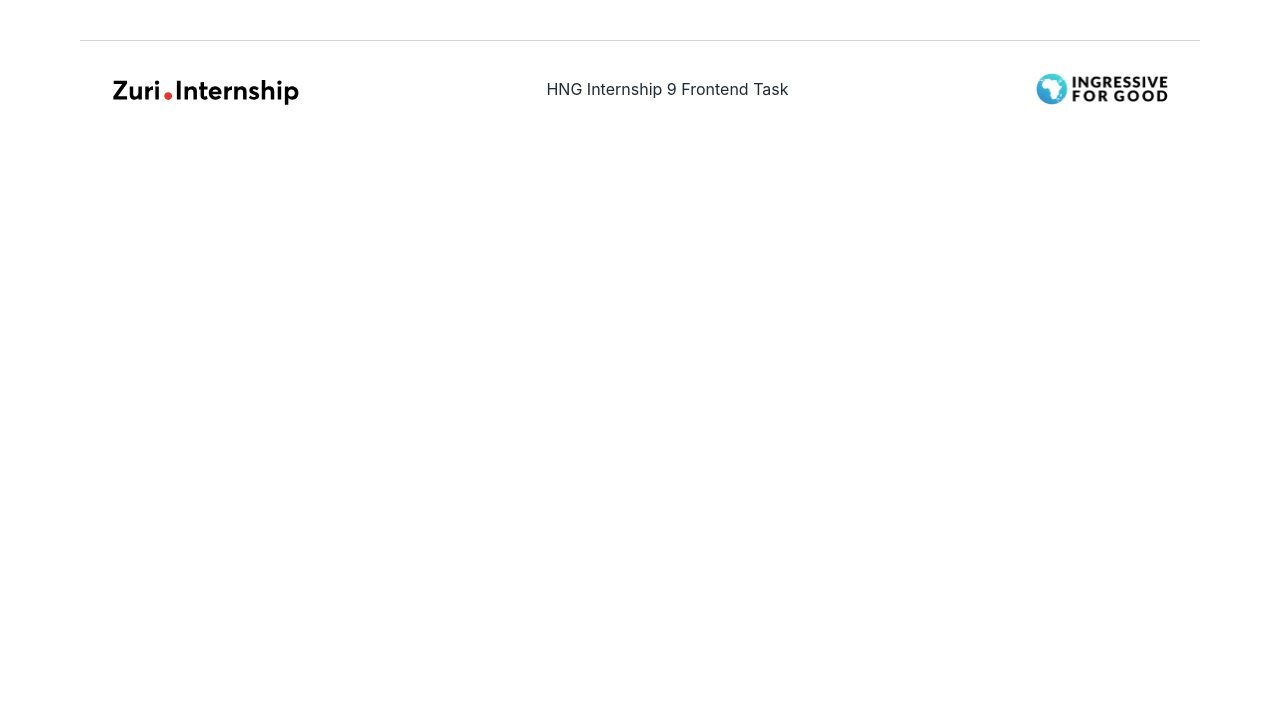
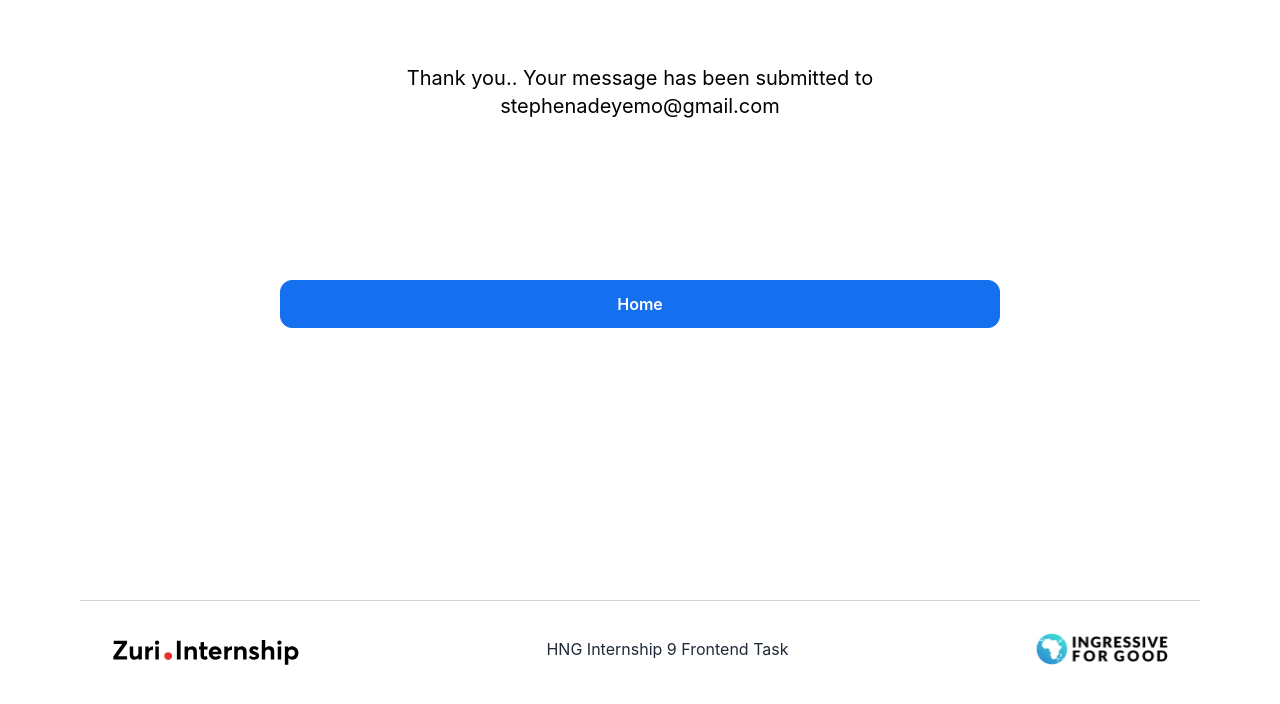
Before and after one commit to stivex001/hng9_linktree, a React (Create React App) app: page /thankyou in a window 1280 px wide. Shown: the top 704 px of the page. Built offline with nearby package versions, Linux system fonts and the light colour scheme.

Commit message:
feat: added a thank you page after submition

```diff
--- a/src/App.js
+++ b/src/App.js
@@ -4,6 +4,7 @@ import Footer from "./components/Footer/Footer";
 import Contact from "./pages/Contact";
 import "./index.css";
 import Home from "./pages/Home";
+import ThankYou from "./pages/ThankYou";
 
 function App() {
   return (
@@ -11,6 +12,7 @@ function App() {
       <Routes>
         <Route path="/" element={<Home />} />
         <Route path="/contact" element={<Contact />} />
+        <Route path="/thankyou" element={<ThankYou />} />
       </Routes>
       <Footer />
     </>
--- a/src/pages/Contact.jsx
+++ b/src/pages/Contact.jsx
@@ -1,6 +1,9 @@
 import { useForm } from "react-hook-form";
 import { yupResolver } from "@hookform/resolvers/yup";
 import * as yup from "yup";
+import { useNavigate } from "react-router-dom";
+
+
 
 const schema = yup.object().shape({
   firstName: yup.string().required("Please input your firstname"),
@@ -9,12 +12,24 @@ const schema = yup.object().shape({
   message: yup.string().required("Kindly enter your message"),
 });
 
+
 const Contact = () => {
-  const { register, handleSubmit, formState: {errors} } = useForm({
+  const {
+    register,
+    handleSubmit,
+    formState: { errors },
+  } = useForm({
     resolver: yupResolver(schema),
   });
 
-  const submitForm = (data) => console.log(data);
+  const navigate = useNavigate()
+
+  const submitForm = (data) => {
+    navigate('/thankyou', data)
+  }
+
+
+
 
   return (
     <div className="contact-wrapper">
@@ -34,51 +49,59 @@ const Contact = () => {
               <label>First name</label>
               <input
                 name="firstName"
-                {...register("firstName", {required: true})}
+                {...register("firstName", { required: true })}
                 type="text"
                 id="first_name"
                 placeholder="Enter your first name"
                 className="outline-none"
               />
-              <p className="text-red-500 text-sm font-semibold">{errors.firstName?.message}</p>
+              <p className="text-red-500 text-sm font-semibold">
+                {errors.firstName?.message}
+              </p>
             </div>
             <div className="flex flex-col mb-9 md:w-full">
               <label>Last name</label>
               <input
                 name="lastName"
-                {...register("lastName", {required: true})}
+                {...register("lastName", { required: true })}
                 type="text"
                 id="last_name"
                 placeholder="Enter your last name"
                 className="outline-none"
               />
-              <p className="text-red-500 text-sm font-semibold">{errors.lastName?.message}</p>
+              <p className="text-red-500 text-sm font-semibold">
+                {errors.lastName?.message}
+              </p>
             </div>
           </div>
           <div className="flex flex-col mb-9">
             <label>Email</label>
             <input
               name="email"
-            {...register("email", {required: true})}
+              {...register("email", { required: true })}
               type="email"
               id="email"
               placeholder="yourname@gmail.com"
               className="outline-none"
             />
-            <p className="text-red-500 text-sm font-semibold">{errors.email?.message}</p>
+            <p className="text-red-500 text-sm font-semibold">
+              {errors.email?.message}
+            </p>
           </div>
           <div className="flex flex-col mb-9">
             <label className="text-sm font-medium">Message</label>
             <textarea
               name="message"
-              {...register("message", {required: true})}
+              {...register("message", { required: true })}
               id="message"
               cols="30"
               rows="10"
               placeholder="Send me a message and I'll reply you as soon as possible..."
               className="outline-none"
             ></textarea>
-            <p className="text-red-500 text-sm font-semibold">{errors.message?.message}</p>
+            <p className="text-red-500 text-sm font-semibold">
+              {errors.message?.message}
+            </p>
           </div>
           <div className="mb-9 flex items-start justify-center">
             <input
--- /dev/null
+++ b/src/pages/ThankYou.jsx
@@ -0,0 +1,26 @@
+import React from "react";
+import { Link } from "react-router-dom";
+
+const ThankYou = () => {
+  return (
+    <div className="container h-[70vh] max-w-2xxl">
+      <div className="mx-auto flex items-center justify-center flex-col pt-16 text-center ">
+        <p className="text-xl font-smeibold md:mx-auto ">
+          Thank you.. Your message has been submitted to
+          stephenadeyemo@gmail.com
+        </p>
+      </div>
+      <Link to="/">
+        <button
+          className="bg-blue-750 border border-blue-750 font-semibold text-base h-12 w-full text-white rounded-xl mt-40"
+          id="btn__submit"
+          type="submit"
+        >
+          Home
+        </button>
+      </Link>
+    </div>
+  );
+};
+
+export default ThankYou;
```
Lines whose indentation alone changed are shown as unchanged.
